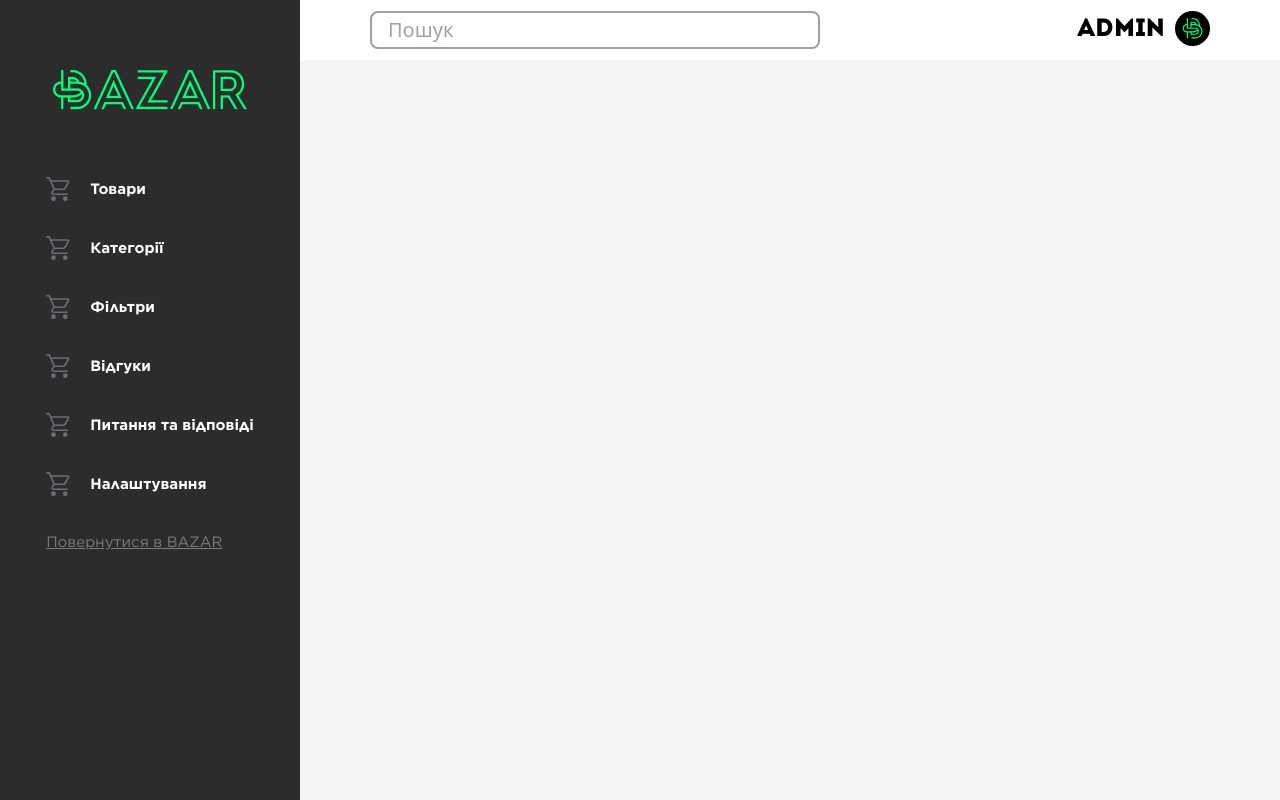
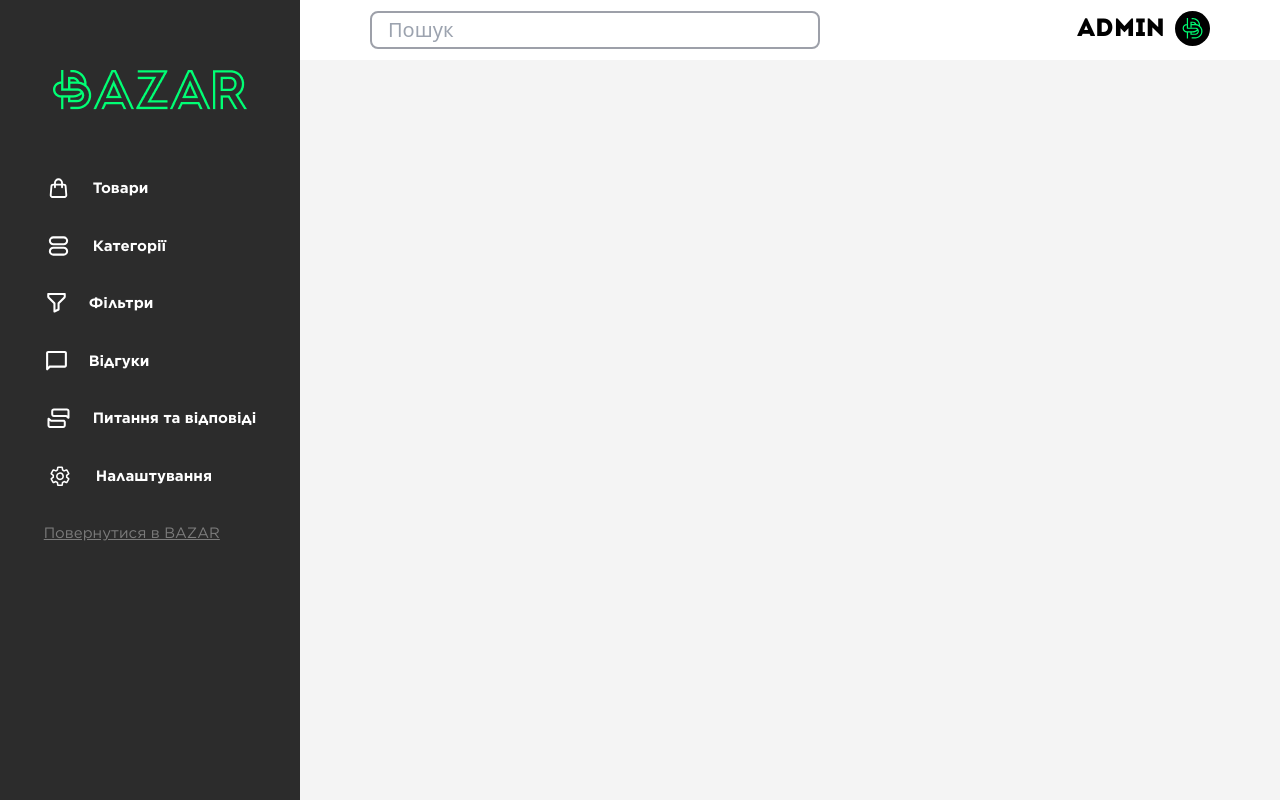
Before and after one commit to Bazar-INC/bazar, a React (Vite) app: page /admin in a window 1280 px wide. Built offline with nearby package versions, Linux system fonts and the light colour scheme; no server answers.

Commit message:
refactored admin page

```diff
--- a/src/components/admin/components/menu/index.tsx
+++ b/src/components/admin/components/menu/index.tsx
@@ -1,37 +1,37 @@
-import { FC, useEffect, useState } from "react";
-import { Icons } from "../../../icons/icons";
+import { FC } from "react";
 import { classes } from "../../../../functions";
 import { Link } from "react-router-dom";
+import { Icon } from "../../../ico/icon";
 
 const menuItems = [
    {
       label: "Товари",
-      icon: <Icons.Cart className="w-6" />,
+      icon: <Icon.Products className="h-5 hover:text-[#8F00F9]" />,
       route: "/admin/products"
    },
    {
       label: "Категорії",
-      icon: <Icons.Cart className="w-6" />,
+      icon: <Icon.Categories className="h-5 hover:text-[#8F00F9]" />,
       route: "/admin/categories"
    },
    {
       label: "Фільтри",
-      icon: <Icons.Cart className="w-6" />,
+      icon: <Icon.Filters className="h-5 hover:text-[#8F00F9]" />,
       route: "/admin/filters"
    },
    {
       label: "Відгуки",
-      icon: <Icons.Cart className="w-6" />,
+      icon: <Icon.Feedbacks className="h-5 hover:text-[#8F00F9]" />,
       route: "/admin/reviews"
    },
    {
       label: "Питання та відповіді",
-      icon: <Icons.Cart className="w-6" />,
+      icon: <Icon.QuestionsAndAnswers className="h-5 hover:text-[#8F00F9]" />,
       route: "/admin/asks"
    },
    {
       label: "Налаштування",
-      icon: <Icons.Cart className="w-6" />,
+      icon: <Icon.Settings className="h-5 hover:text-[#8F00F9]" />,
    },
    {
       label: "Повернутися в BAZAR",
@@ -52,15 +52,17 @@ const Menu: FC<Props> = ({ active, setActive }) => {
             <img src="/brand_logo_2.png" className="mt-[70px]" />
             <div className="mt-[67px] space-y-[35px]">
                {menuItems.map((item, index) => (
-                  <Link key={index} to={item.route??""} className="flex items-center cursor-pointer text-white hover:text-[#8F00F9]">
+                  <Link key={index} to={item.route ?? ""} className="flex items-center cursor-pointer text-white hover:text-[#8F00F9]">
                      {item.icon}
-                     <span className={classes("text-[15px] font-[Gotham] font-bold", index==menuItems.length-1?"text-[15px] font-[Gotham] font-extralight text-[#7C7C7C] hover:text-[#8F00F9] underline":"ml-5")} onClick={() => setActive(!active)}>{item.label}</span>
+                     <span className={classes("text-[15px] font-[Gotham] font-bold", index == menuItems.length - 1 ? "text-[15px] font-[Gotham] font-extralight text-[#7C7C7C] hover:text-[#8F00F9] underline" : "ml-5")} onClick={() => setActive(!active)}>{item.label}</span>
                   </Link>
                ))}
             </div>
          </div>
-         <div className={classes("ml-[300px] h-full fixed w-full md:w-0", active ? "w-full" : "w-0")} onClick={() => setActive(!active)}>
-         </div>
+         <div
+            className={classes("ml-[300px] h-full fixed w-full md:w-0", active ? "w-full" : "w-0")}
+            onClick={() => setActive(!active)}
+         />
       </div>
    );
 };
```
